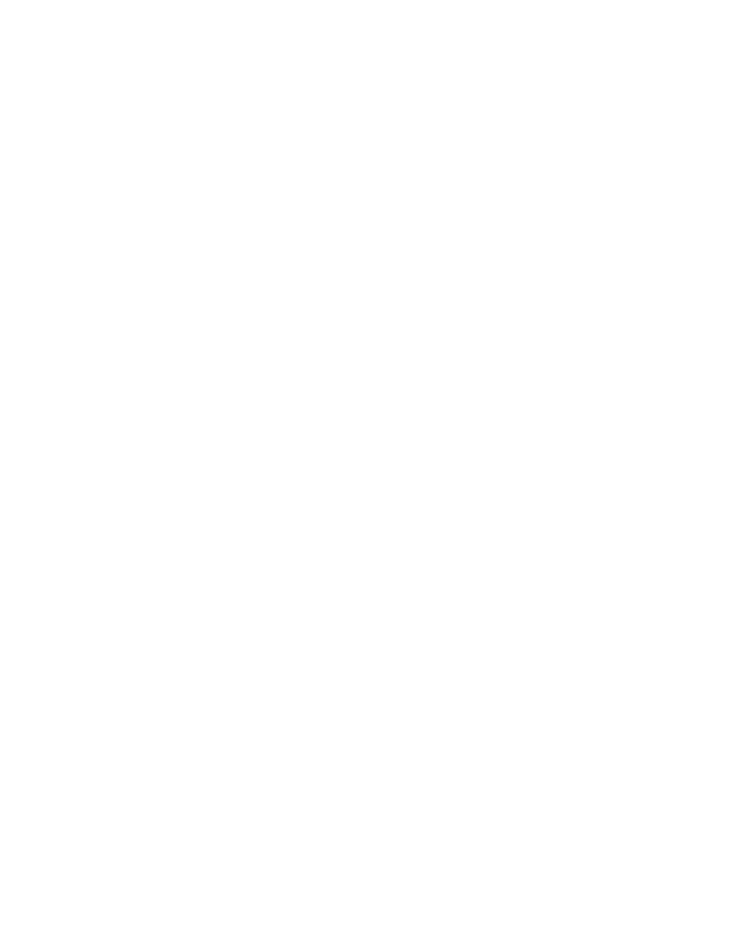
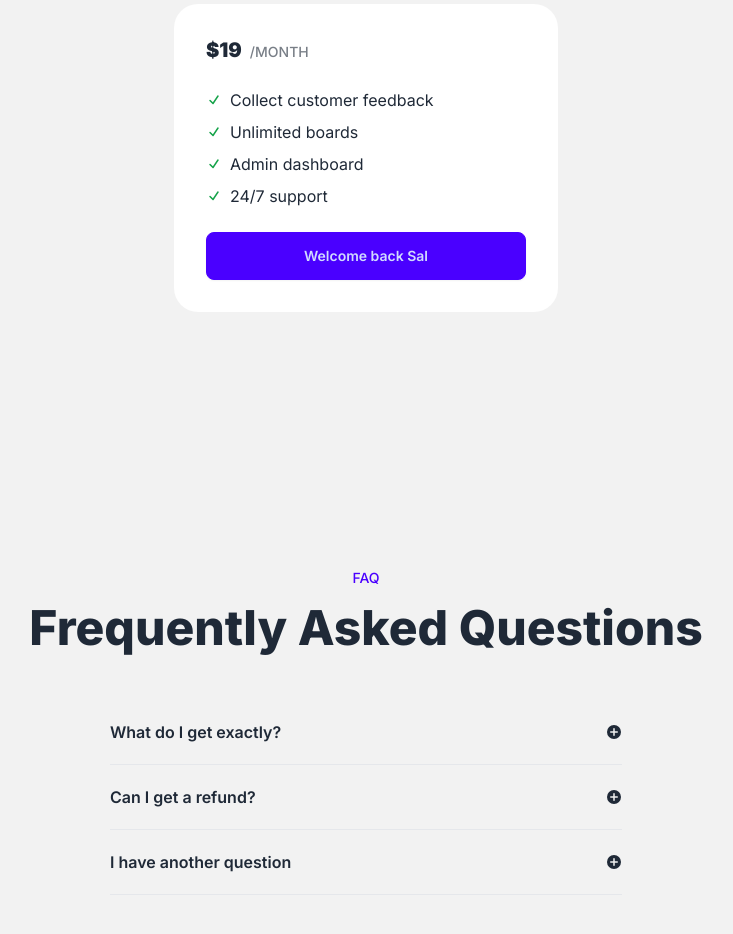
Before and after one commit to SalTheProgrammer/codefast-saas, a Next.js app: page / in a window 1280 px wide. Shown: the part 880-1814 px from the top of the page, without its empty margins (274-1007 px from the left). Before the commit the page ends 800 px from the top, so only its background shows below. Built offline with nearby package versions, Linux system fonts and the light colour scheme.

Commit message:
polish homepage

```diff
--- a/app/layout.js
+++ b/app/layout.js
@@ -10,7 +10,7 @@
 
 export default function RootLayout({ children }) {
   return (
-    <html lang="en" data-theme="light">
+    <html lang="en" data-theme="light" className="scroll-smooth">
       <body className={inter.className}>{children}</body>
     </html>
   );
--- a/app/page.js
+++ b/app/page.js
@@ -1,16 +1,29 @@
 import ButtonLogin from "@/components/ButtonLogin";
+import FAQListItem from "@/components/FAQListItem";
 
 export default function Home() {
   const isLoggedIn = true;
   const name = "Sal";
+  const pricingFeaturesList = [
+    "Collect customer feedback",
+    "Unlimited boards",
+    "Admin dashboard",
+    "24/7 support",
+  ];
+
   return (
     <main>
+      {/* HEADER */}
       <section className="bg-base-200">
         <div className="max-w-3xl mx-auto  flex justify-between items-center px-8 py-2">
           <div className="font-bold">CodeFastSaaS</div>
           <div className="space-x-4 max-md:hidden">
-            <a className="link link-hover">Pricing</a>
-            <a className="link link-hover">FAQ</a>
+            <a className="link link-hover" href="#pricing">
+              Pricing
+            </a>
+            <a className="link link-hover" href="#faq">
+              FAQ
+            </a>
           </div>
           <div>
             <ButtonLogin isLoggedIn={isLoggedIn} name={name} />
@@ -18,6 +31,7 @@
         </div>
       </section>
 
+      {/* HERO */}
       <section className="text-center px-8 py-32 max-w-3xl mx-auto">
         <h1 className="lg:text-5xl text-4xl font-extrabold mb-6">
           Collect customer feedback to build better product
@@ -29,6 +43,76 @@
 
         <ButtonLogin isLoggedIn={isLoggedIn} name={name} />
       </section>
+
+      {/* PRICING */}
+      <section className="bg-base-200" id="pricing">
+        <div className="px-8 py-32 max-w-3xl mx-auto">
+          <p className="text-sm uppercase font-medium text-center text-primary mb-4">
+            Pricing
+          </p>
+          <h2 className="text-4xl lg:text-5xl font-extrabold mb-12 text-center">
+            A pricing that adapts to your needs
+          </h2>
+          {/* CARD */}
+          <div className="p-8 bg-base-100 max-w-96 rounded-3xl mx-auto space-y-6">
+            <div className="flex gap-2 items-baseline">
+              <div className="text-xl font-black">$19</div>
+              <div className="uppercase text-sm font-medium opacity-60">
+                /month
+              </div>
+            </div>
+            <ul className="space-y-2">
+              {pricingFeaturesList.map((priceItem) => {
+                return (
+                  <li className="flex gap-2 items-center" key={priceItem}>
+                    <svg
+                      xmlns="http://www.w3.org/2000/svg"
+                      viewBox="0 0 16 16"
+                      fill="currentColor"
+                      className="text-green-600 size-4"
+                    >
+                      <path
+                        fillRule="evenodd"
+                        d="M12.416 3.376a.75.75 0 0 1 .208 1.04l-5 7.5a.75.75 0 0 1-1.154.114l-3-3a.75.75 0 0 1 1.06-1.06l2.353 2.353 4.493-6.74a.75.75 0 0 1 1.04-.207Z"
+                        clipRule="evenodd"
+                      />
+                    </svg>
+                    {priceItem}
+                  </li>
+                );
+              })}
+            </ul>
+
+            <ButtonLogin
+              isLoggedIn={isLoggedIn}
+              name={name}
+              extraStyle="w-full"
+            />
+          </div>
+        </div>
+      </section>
+
+      {/* FAQ */}
+      <section className="bg-base-200" id="faq">
+        <div className="px-8 py-32 max-w-3xl mx-auto">
+          <p className="text-sm uppercase font-medium text-center text-primary mb-4">
+            FAQ
+          </p>
+          <h2 className="text-4xl lg:text-5xl font-extrabold mb-12 text-center">
+            Frequently Asked Questions
+          </h2>
+
+          <ul className="max-w-lg mx-auto">
+            {[
+              { question: "What do I get exactly?", answer: "Lorem Ipsum" },
+              { question: "Can I get a refund?", answer: "Lorem Ipsum" },
+              { question: "I have another question", answer: "Lorem Ipsum" },
+            ].map((qa) => (
+              <FAQListItem key={qa.question} qa={qa} />
+            ))}
+          </ul>
+        </div>
+      </section>
     </main>
   );
 }
--- a/components/ButtonLogin.js
+++ b/components/ButtonLogin.js
@@ -1,9 +1,12 @@
 import Link from "next/link";
 
-const ButtonLogin = ({ isLoggedIn, name }) => {
+const ButtonLogin = ({ isLoggedIn, name, extraStyle }) => {
   if (isLoggedIn) {
     return (
-      <Link href="/dashboard" className="btn btn-primary">
+      <Link
+        href="/dashboard"
+        className={`btn btn-primary ${extraStyle ? extraStyle : ""}`}
+      >
         Welcome back {name}
       </Link>
     );
--- /dev/null
+++ b/components/FAQListItem.js
@@ -0,0 +1,56 @@
+"use client";
+
+import { useState } from "react";
+
+const FAQListItem = ({ qa }) => {
+  const [isOpen, setIsOpen] = useState(false);
+  return (
+    <li key={qa.question}>
+      {/*1. Question clickable */}
+
+      <button
+        className="py-5 font-semibold border-b w-full text-left flex items-center justify-between"
+        onClick={() => setIsOpen(!isOpen)}
+      >
+        <p>{qa.question}</p>
+
+        {isOpen ? (
+          <svg
+            xmlns="http://www.w3.org/2000/svg"
+            viewBox="0 0 16 16"
+            fill="currentColor"
+            className="size-4"
+          >
+            <path
+              fillRule="evenodd"
+              d="M8 15A7 7 0 1 0 8 1a7 7 0 0 0 0 14Zm4-7a.75.75 0 0 0-.75-.75h-6.5a.75.75 0 0 0 0 1.5h6.5A.75.75 0 0 0 12 8Z"
+              clipRule="evenodd"
+            />
+          </svg>
+        ) : (
+          <svg
+            xmlns="http://www.w3.org/2000/svg"
+            viewBox="0 0 16 16"
+            fill="currentColor"
+            className="size-4"
+          >
+            <path
+              fillRule="evenodd"
+              d="M8 15A7 7 0 1 0 8 1a7 7 0 0 0 0 14Zm.75-10.25v2.5h2.5a.75.75 0 0 1 0 1.5h-2.5v2.5a.75.75 0 0 1-1.5 0v-2.5h-2.5a.75.75 0 0 1 0-1.5h2.5v-2.5a.75.75 0 0 1 1.5 0Z"
+              clipRule="evenodd"
+            />
+          </svg>
+        )}
+      </button>
+
+      {/*2. Answer */}
+      {/*{isOpen ? <div>{qa.answer}</div> : <></>}*/}
+
+      <div className={`${isOpen ? "block" : "hidden"} mt-3 mb-6 opacity-90`}>
+        {qa.answer}
+      </div>
+    </li>
+  );
+};
+
+export default FAQListItem;
```
Also changed, not shown: .eslintrc.json.
